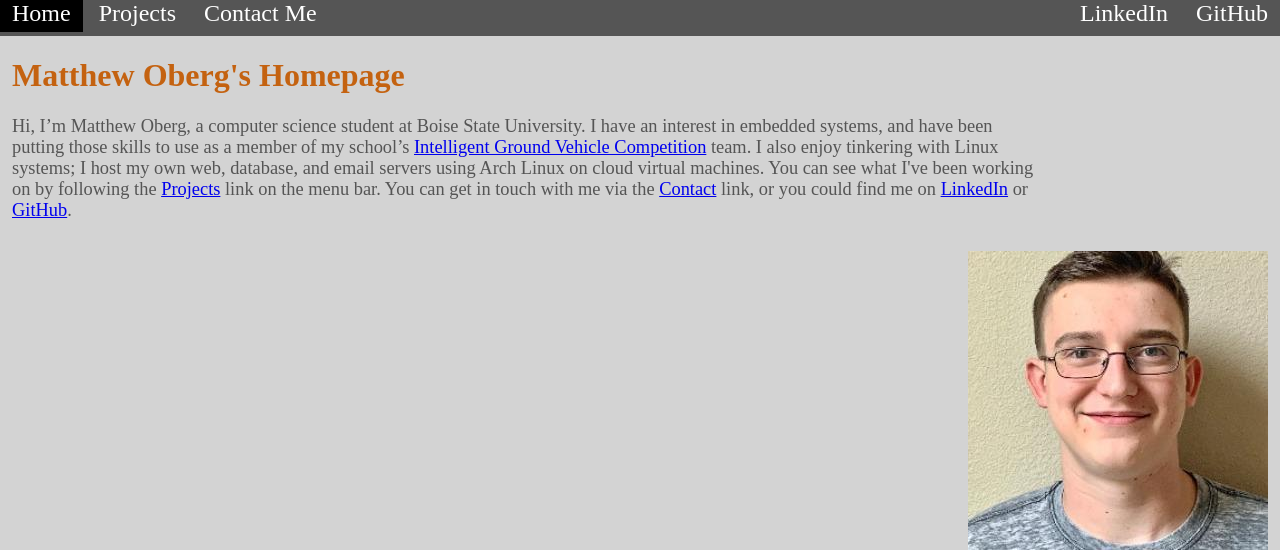
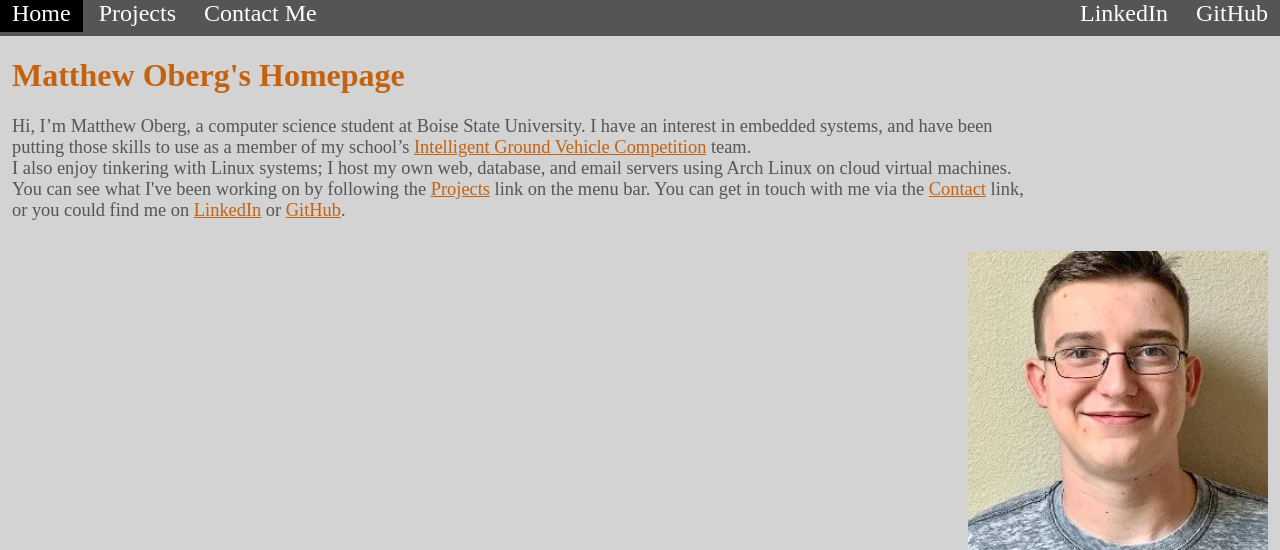
Before and after one commit to matthew-oberg/oberg.us, a PHP site: page / in a window 1280 px wide. Shown: the top 550 px of the page. Run offline with PHP 8.4, Linux system fonts and the light colour scheme.

Commit message:
Added line breaks and changed link color

```diff
--- a/index.html
+++ b/index.html
@@ -20,10 +20,7 @@
                 <h1 id="intro-h">Matthew Oberg's Homepage</h1>
                 <p id="intro-p">
                 Hi, I’m Matthew Oberg, a computer science student at Boise State University.
-                I have an interest in embedded systems, and have been putting those skills to use as a member of my school’s <a href="http://www.igvc.org" target="_blank">Intelligent Ground Vehicle Competition</a> team.
-                I also enjoy tinkering with Linux systems; I host my own web, database, and email servers using Arch Linux on cloud virtual machines.
-
-                You can see what I've been working on by following the <a href="/projects/index.html">Projects</a> link on the menu bar. You can get in touch with me via the <a href="/contact.html">Contact</a> link, or you could find me on <a href="https://linkedin.com/in/matthew-oberg-669b101b5" target="_blank">LinkedIn</a> or <a href="https://github.com/matthew-oberg/" target="_blank">GitHub</a>.
+                I have an interest in embedded systems, and have been putting those skills to use as a member of my school’s <a href="http://www.igvc.org" target="_blank">Intelligent Ground Vehicle Competition</a> team.<br>I also enjoy tinkering with Linux systems; I host my own web, database, and email servers using Arch Linux on cloud virtual machines.<br>You can see what I've been working on by following the <a href="/projects/index.html">Projects</a> link on the menu bar. You can get in touch with me via the <a href="/contact.html">Contact</a> link, or you could find me on <a href="https://linkedin.com/in/matthew-oberg-669b101b5" target="_blank">LinkedIn</a> or <a href="https://github.com/matthew-oberg/" target="_blank">GitHub</a>.
                 </p>
             </div>
             <div id="intro-right">
--- a/style.css
+++ b/style.css
@@ -55,6 +55,7 @@ body {
 
 #intro-p a {
     font-size: inherit;
+    color: #C46210;
 }
 
 #intro-image {
```
